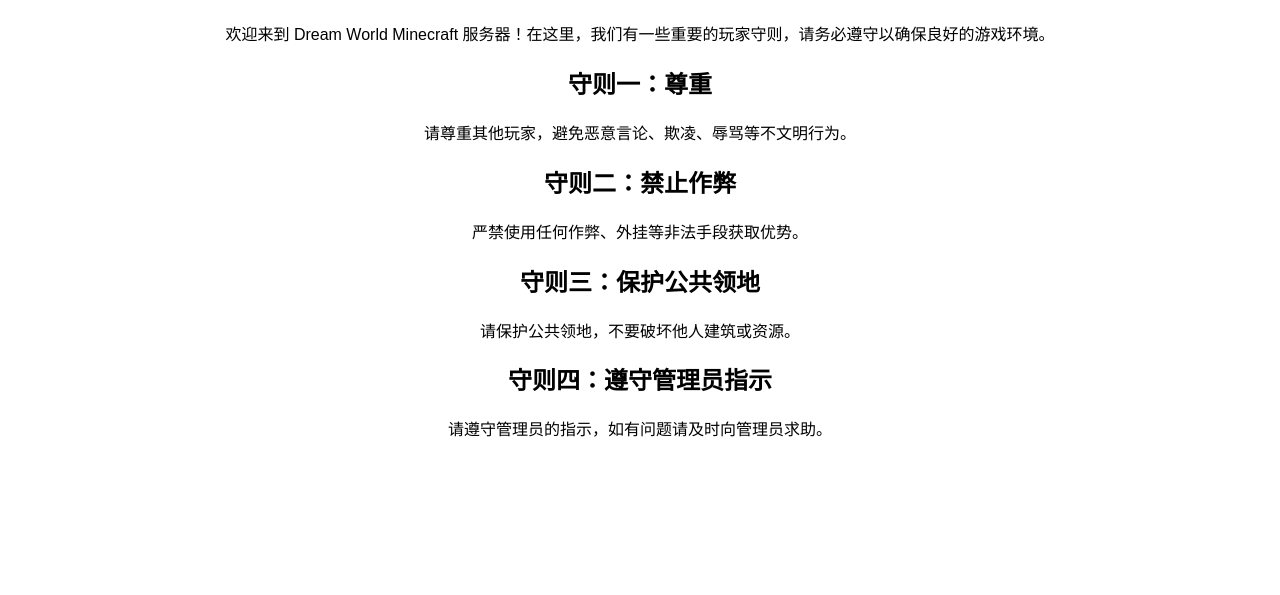
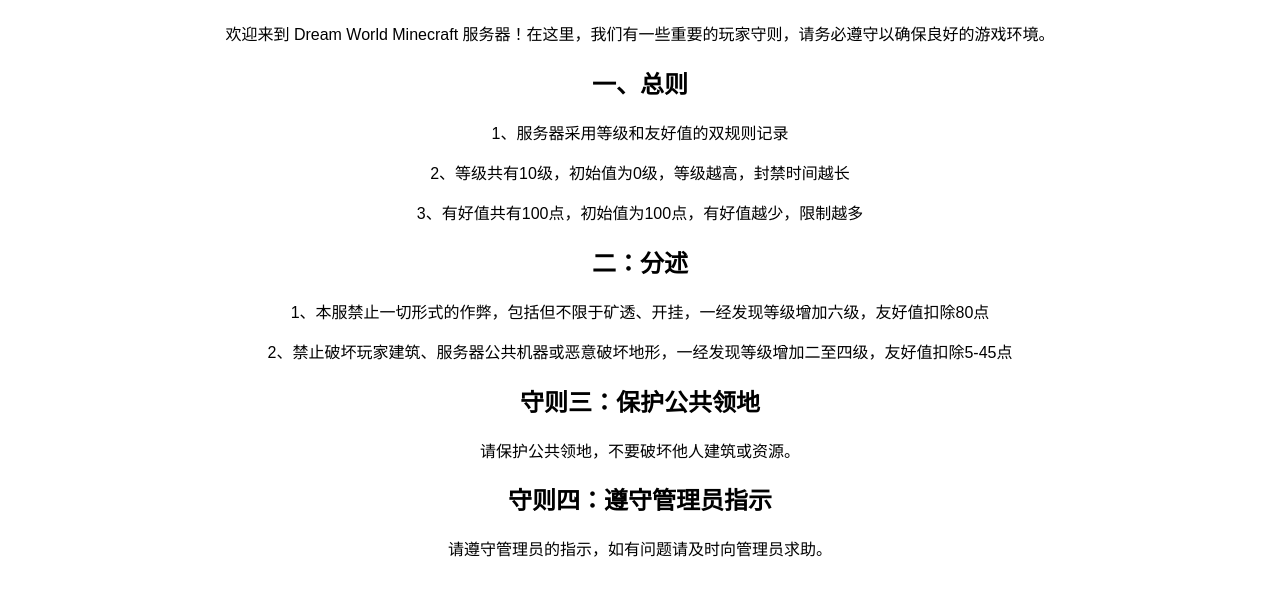
Before and after one commit to wdsjdemh/rules, a plain HTML site: page index.html in a window 1280 px wide. Shown: the part 149-744 px from the top of the page. Drawn offline with Linux system fonts and the light colour scheme.

Commit message:
Update index.html

```diff
--- a/index.html
+++ b/index.html
@@ -24,11 +24,14 @@
         <h1 class="main-title">玩家守则</h1>
         <p>欢迎来到 Dream World Minecraft 服务器！在这里，我们有一些重要的玩家守则，请务必遵守以确保良好的游戏环境。</p>
 
-        <h2>守则一：尊重</h2>
-        <p>请尊重其他玩家，避免恶意言论、欺凌、辱骂等不文明行为。</p>
+        <h2>一、总则</h2>
+        <p>1、服务器采用等级和友好值的双规则记录</p>
+        <p>2、等级共有10级，初始值为0级，等级越高，封禁时间越长</p>
+        <p>3、有好值共有100点，初始值为100点，有好值越少，限制越多</p>
 
-        <h2>守则二：禁止作弊</h2>
-        <p>严禁使用任何作弊、外挂等非法手段获取优势。</p>
+        <h2>二：分述</h2>
+        <p>1、本服禁止一切形式的作弊，包括但不限于矿透、开挂，一经发现等级增加六级，友好值扣除80点</p>
+        <p>2、禁止破坏玩家建筑、服务器公共机器或恶意破坏地形，一经发现等级增加二至四级，友好值扣除5-45点</p>
 
         <h2>守则三：保护公共领地</h2>
         <p>请保护公共领地，不要破坏他人建筑或资源。</p>
```
